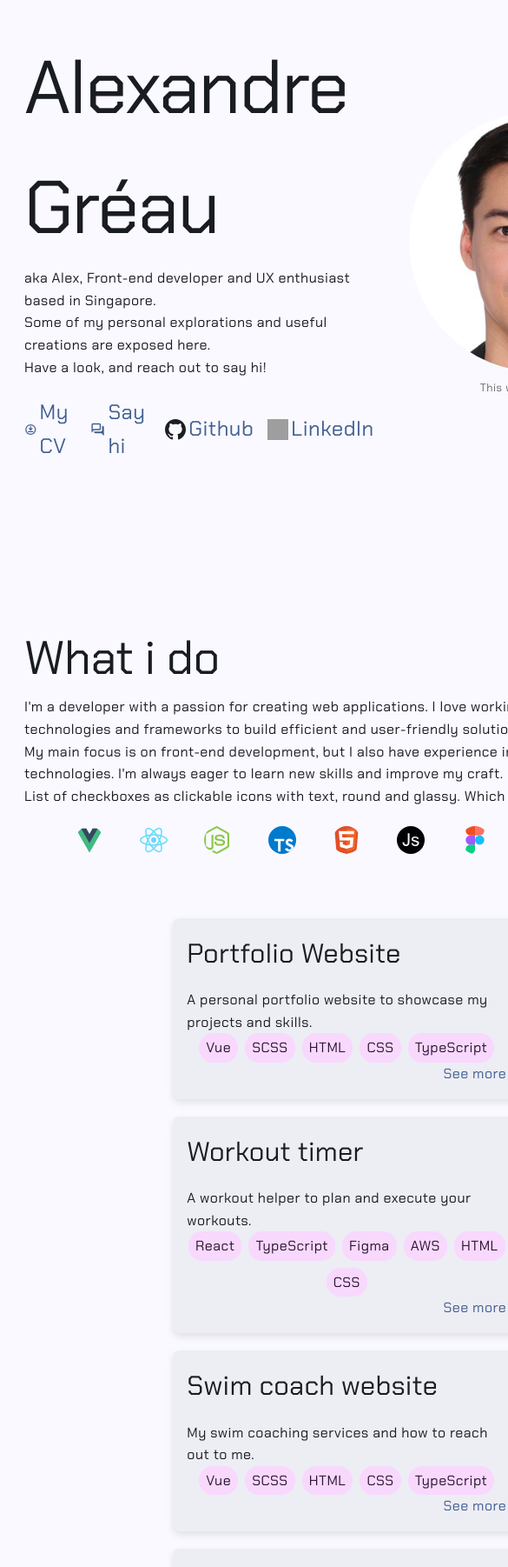
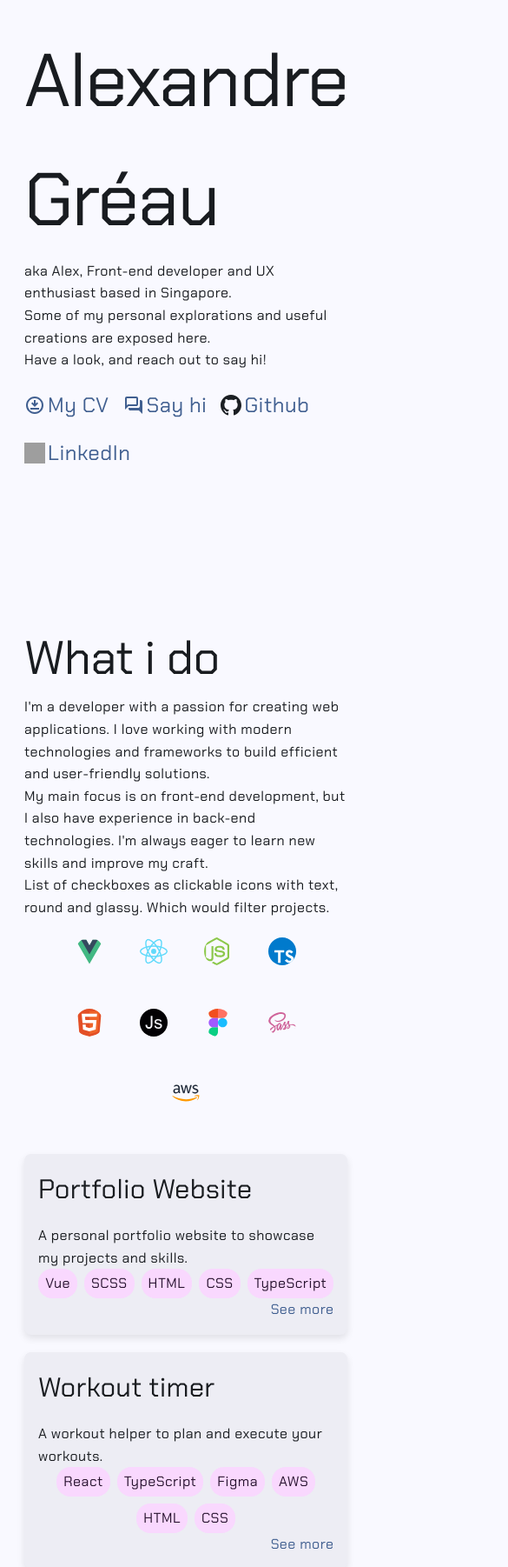
Before and after one commit to AlexGreau/Portfolio, a Vue app: page / in a window 390 px wide. Shown: the part 158-1960 px from the top of the page at 87% size, 585 px wide, since content can reach past the window. Built offline with nearby package versions, Linux system fonts and the light colour scheme; grey boxes are pictures that could not be loaded.

Commit message:
fix: responsivity

```diff
--- a/src/assets/components/card.scss
+++ b/src/assets/components/card.scss
@@ -6,7 +6,7 @@
   flex-direction: column;
   justify-content: center;
   padding: $spacing-md;
-  width: 400px;
+  width: min(100%,400px);
   border-radius: 8px;
   box-shadow: 0 4px 8px rgba(0, 0, 0, 0.1);
   transition:
--- a/src/views/HomeView.vue
+++ b/src/views/HomeView.vue
@@ -60,10 +60,10 @@
           <li></li>
         </ul>
       </div>
-      <figure>
+      <!-- <figure>
         <img src="../assets/img/me.jpg" alt="Alex Greau" />
         <figcaption>This website's creator</figcaption>
-      </figure>
+      </figure> -->
     </section>
     <section class="project-finder">
       <h2>What i do</h2>
@@ -232,6 +232,7 @@ const getIcon = ref((filename: string) => {
   & > section.hero-wrapper {
     display: flex;
     flex-direction: row;
+    flex-wrap: wrap-reverse;
     align-items: center;
     justify-content: center;
     padding-bottom: 20px;
@@ -248,6 +249,7 @@ const getIcon = ref((filename: string) => {
       ul {
         // links
         display: flex;
+        flex-wrap: wrap;
         gap: 1em;
         padding-left: 0px;
         align-items: baseline;
@@ -295,7 +297,7 @@ const getIcon = ref((filename: string) => {
       margin-top: 20px;
       text-align: center;
       img {
-        max-width: 300px;
+        max-width: 20em;
         height: auto;
         border-radius: 50%;
       }
@@ -310,6 +312,7 @@ const getIcon = ref((filename: string) => {
     form {
       fieldset {
         display: flex;
+        flex-wrap: wrap;
         gap: 10px;
         list-style-type: none;
         justify-content: center;
@@ -366,9 +369,10 @@ const getIcon = ref((filename: string) => {
     justify-content: center;
     gap: 20px;
     margin-top: 20px;
+    margin-bottom: 20px;
     width: 100%;
     max-width: 1200px;
-    padding: 20px;
+    padding: 0px;
   }
 }
 </style>
```
